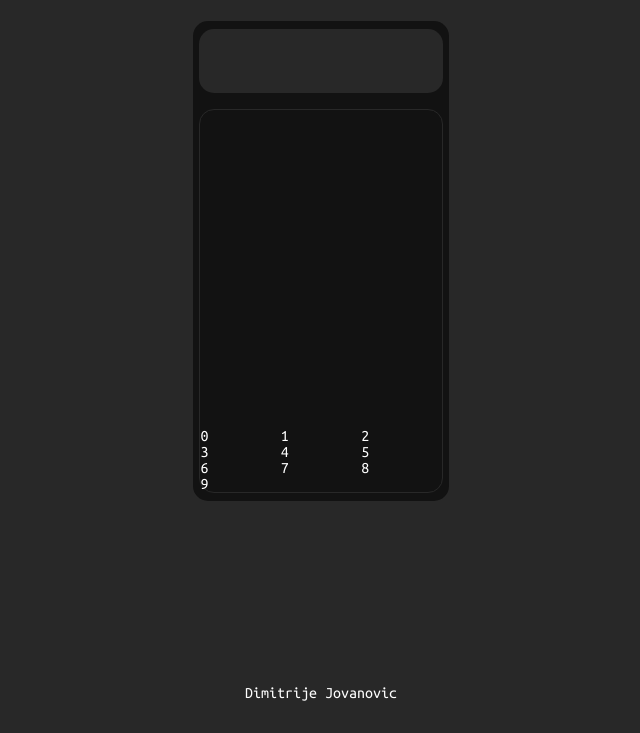
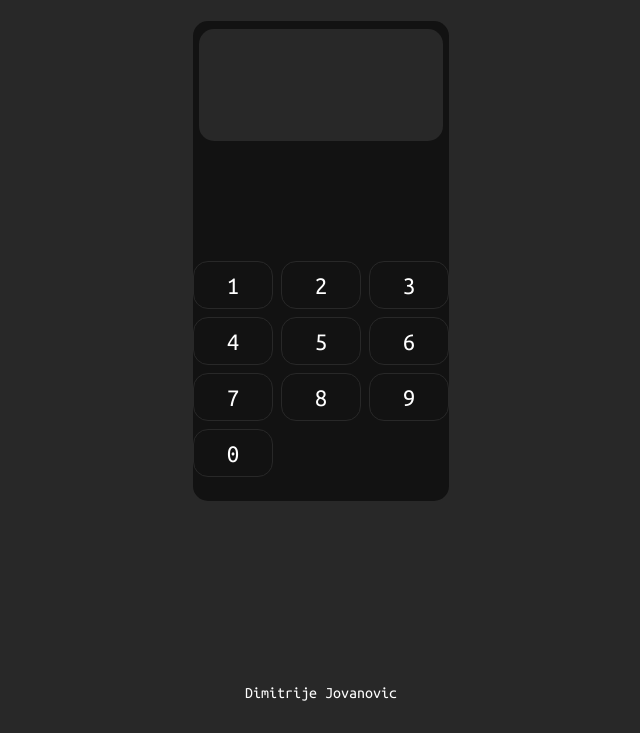
Before and after one commit to narandza/top-calc, a plain HTML site: page index.html in a window 1280 px wide. Shown: the part 67-800 px from the top of the page, without its empty margins (319-959 px from the left). Drawn offline with Linux system fonts and the light colour scheme.

Commit message:
add number buttons

```diff
--- a/main.js
+++ b/main.js
@@ -43,7 +43,7 @@ const operatingFunctions = [
   },
 ];
 
-const numbers = [0, 1, 2, 3, 4, 5, 6, 7, 8, 9];
+const numbers = [1, 2, 3, 4, 5, 6, 7, 8, 9, 0];
 
 // DOM
 
--- a/style.css
+++ b/style.css
@@ -44,7 +44,7 @@ footer {
 
 .display {
   width: 95%;
-  height: 5rem;
+  height: 10rem;
   background-color: #282828;
   border-radius: 15px;
   margin: 0.5rem;
@@ -55,7 +55,7 @@ footer {
   display: flex;
   flex-direction: column;
   justify-content: space-between;
-  border: 1px solid #282828;
+  align-items: center;
   border-radius: 15px;
   margin: 0.5rem;
   width: 95%;
@@ -64,7 +64,26 @@ footer {
 
 .numbers {
   display: grid;
+  grid-template-columns: 1fr 1fr 1fr;
+  gap: 0.5rem;
+  margin-bottom: 1rem;
+}
+
+.button {
+  display: flex;
   align-items: center;
   justify-content: center;
-  grid-template-columns: 1fr 1fr 1fr;
+  text-align: center;
+  font-size: 25px;
+  width: 5rem;
+  height: 3rem;
+  border-radius: 15px;
+  border: 1px solid #282828;
+  cursor: pointer;
 }
+
+.button:hover {
+  background-color: #282828;
+  transition-timing-function: ease;
+  transition-timing-function: cubic-bezier(0.25, 0.1, 0.25, 1);
+}
```
